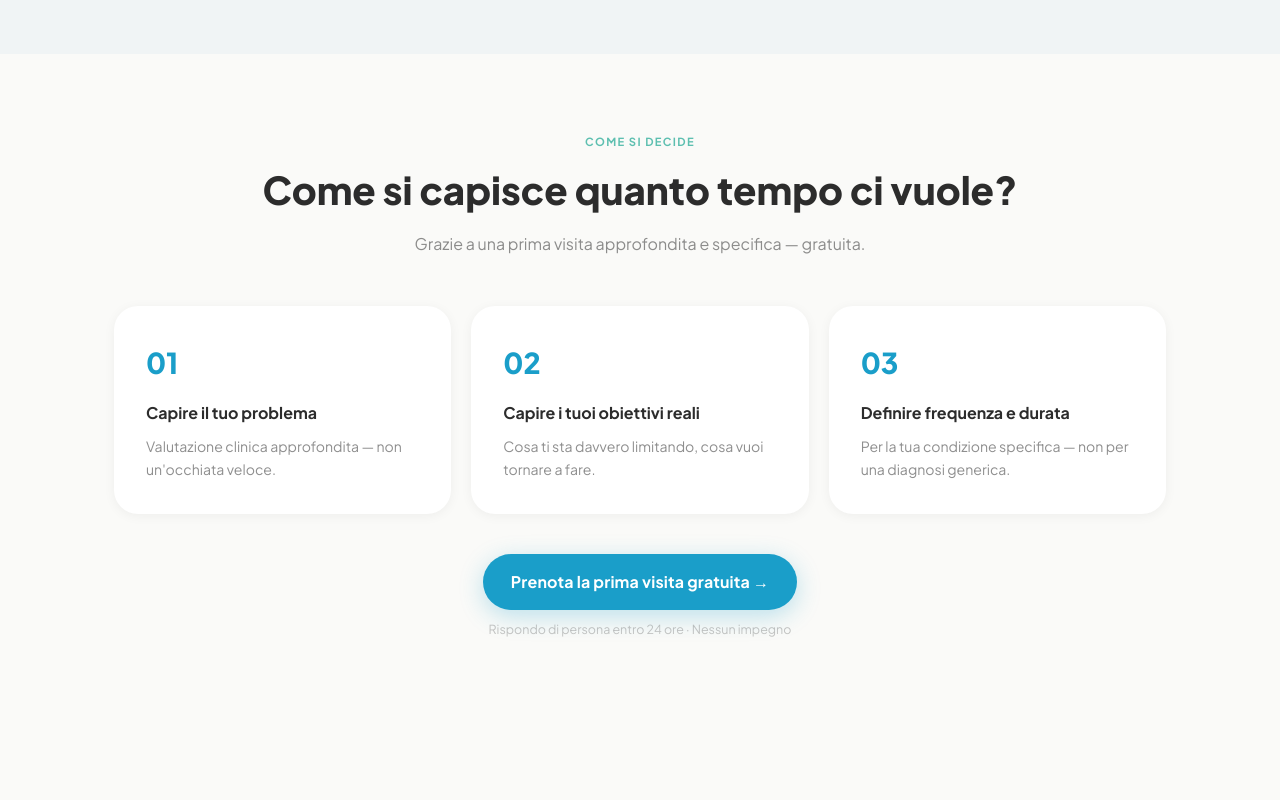
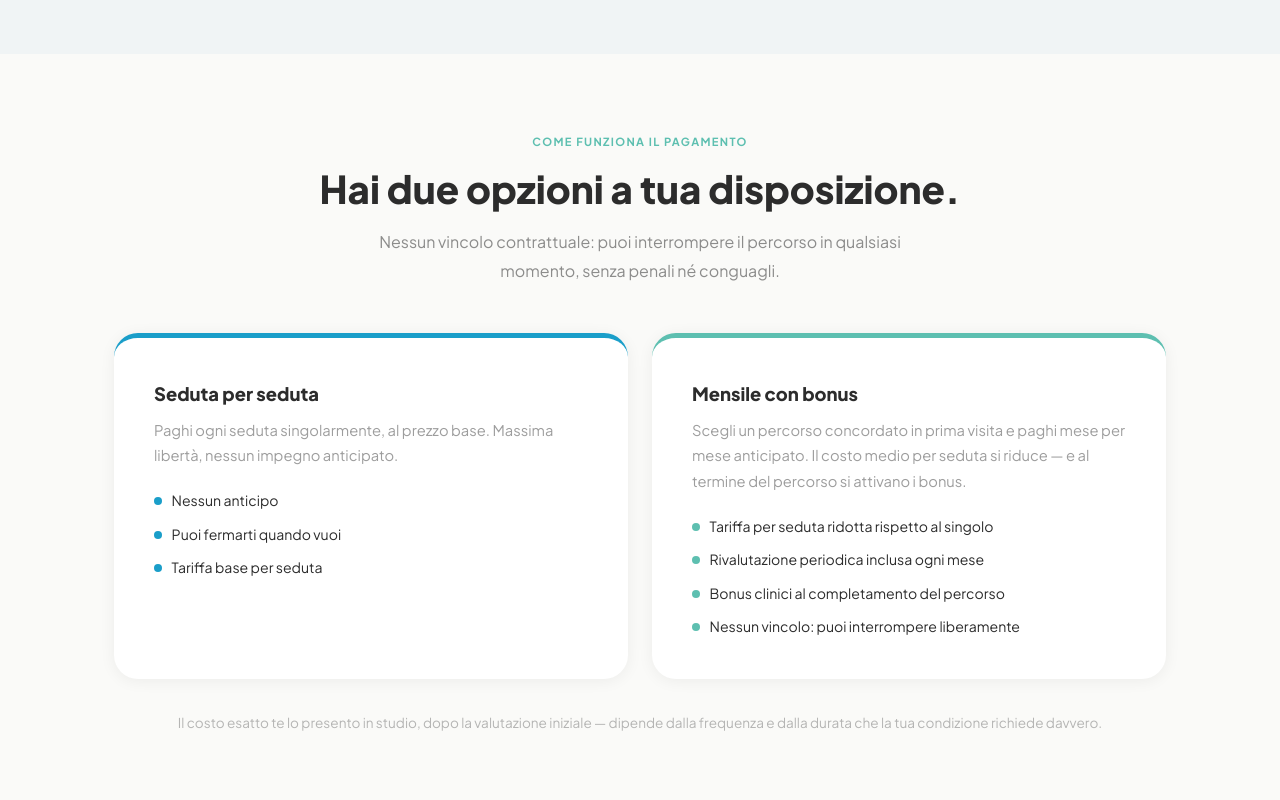
Before and after one commit to studio-mantovan/studio-mantovan, a Next.js app in the folder site/: page /percorsi in a window 1280 px wide. Shown: the part 2500-3300 px from the top of the page. Built offline with nearby package versions, Linux system fonts and the light colour scheme.

Commit message:
feat: aggiungi sezione opzioni di pagamento nella pagina percorsi
Co-Authored-By: Claude Sonnet 4.6 <noreply@anthropic.com>

```diff
--- a/site/src/app/percorsi/page.tsx
+++ b/site/src/app/percorsi/page.tsx
@@ -84,6 +84,7 @@ export default function PercorsiPage() {
       <FilosofiaSection />
       <CategorieSection />
       <TariffaSection />
+      <PagamentoSection />
       <ComeSiDecideSection />
       <FaqSection />
     </div>
@@ -319,6 +320,95 @@ function TariffaSection() {
   )
 }
 
+/* ─────────────────── PAGAMENTO ─────────────────── */
+function PagamentoSection() {
+  return (
+    <section style={{ background: C.bg }}>
+      <div style={{ maxWidth: C.container, margin: '0 auto', padding: `4.5rem ${C.pad}` }} className="md:py-24">
+        <FadeIn>
+          <div style={{ textAlign: 'center', marginBottom: '3rem' }}>
+            <span style={{ fontSize: '0.7rem', fontWeight: 700, textTransform: 'uppercase', letterSpacing: '0.12em', color: C.secondary }}>
+              Come funziona il pagamento
+            </span>
+            <h2 style={{ fontSize: 'clamp(1.8rem, 3vw, 2.4rem)', fontWeight: 800, color: C.text, marginTop: '0.75rem', lineHeight: 1.2 }}>
+              Hai due opzioni a tua disposizione.
+            </h2>
+            <p style={{ marginTop: '1rem', color: `${C.text}88`, lineHeight: 1.8, maxWidth: '580px', marginLeft: 'auto', marginRight: 'auto', fontSize: '1rem' }}>
+              Nessun vincolo contrattuale: puoi interrompere il percorso in qualsiasi momento, senza penali né conguagli.
+            </p>
+          </div>
+        </FadeIn>
+
+        <div className="grid grid-cols-1 md:grid-cols-2 gap-6">
+          <FadeIn direction="left" delay={0.05}>
+            <div style={{
+              background: C.white, borderRadius: C.radiusLg, padding: '2.5rem',
+              height: '100%', boxShadow: '0 2px 16px rgba(0,0,0,0.06)',
+              borderTop: `5px solid ${C.primary}`,
+            }}>
+              <h3 style={{ fontSize: '1.15rem', fontWeight: 800, color: C.text, marginBottom: '0.5rem' }}>
+                Seduta per seduta
+              </h3>
+              <p style={{ fontSize: '0.92rem', color: `${C.text}77`, lineHeight: 1.75, marginBottom: '1.25rem' }}>
+                Paghi ogni seduta singolarmente, al prezzo base. Massima libertà, nessun impegno anticipato.
+              </p>
+              <div style={{ display: 'flex', flexDirection: 'column', gap: '0.6rem' }}>
+                {[
+                  'Nessun anticipo',
+                  'Puoi fermarti quando vuoi',
+                  'Tariffa base per seduta',
+                ].map((v, i) => (
+                  <div key={i} style={{ display: 'flex', alignItems: 'center', gap: '0.6rem' }}>
+                    <div style={{ width: 8, height: 8, borderRadius: '50%', background: C.primary, flexShrink: 0 }} />
+                    <span style={{ fontSize: '0.88rem', color: C.text }}>{v}</span>
+                  </div>
+                ))}
+              </div>
+            </div>
+          </FadeIn>
+
+          <FadeIn direction="right" delay={0.1}>
+            <div style={{
+              background: C.white, borderRadius: C.radiusLg, padding: '2.5rem',
+              height: '100%', boxShadow: '0 2px 16px rgba(0,0,0,0.06)',
+              borderTop: `5px solid ${C.secondary}`,
+            }}>
+              <h3 style={{ fontSize: '1.15rem', fontWeight: 800, color: C.text, marginBottom: '0.5rem' }}>
+                Mensile con bonus
+              </h3>
+              <p style={{ fontSize: '0.92rem', color: `${C.text}77`, lineHeight: 1.75, marginBottom: '1.25rem' }}>
+                Scegli un percorso concordato in prima visita e paghi mese per mese anticipato. Il costo medio per seduta si riduce — e al termine del percorso si attivano i bonus.
+              </p>
+              <div style={{ display: 'flex', flexDirection: 'column', gap: '0.6rem' }}>
+                {[
+                  'Tariffa per seduta ridotta rispetto al singolo',
+                  'Rivalutazione periodica inclusa ogni mese',
+                  'Bonus clinici al completamento del percorso',
+                  'Nessun vincolo: puoi interrompere liberamente',
+                ].map((v, i) => (
+                  <div key={i} style={{ display: 'flex', alignItems: 'center', gap: '0.6rem' }}>
+                    <div style={{ width: 8, height: 8, borderRadius: '50%', background: C.secondary, flexShrink: 0 }} />
+                    <span style={{ fontSize: '0.88rem', color: C.text }}>{v}</span>
+                  </div>
+                ))}
+              </div>
+            </div>
+          </FadeIn>
+        </div>
+
+        <FadeIn delay={0.15}>
+          <p style={{
+            marginTop: '2rem', textAlign: 'center',
+            fontSize: '0.85rem', color: `${C.text}55`, lineHeight: 1.7,
+          }}>
+            Il costo esatto te lo presento in studio, dopo la valutazione iniziale — dipende dalla frequenza e dalla durata che la tua condizione richiede davvero.
+          </p>
+        </FadeIn>
+      </div>
+    </section>
+  )
+}
+
 /* ─────────────────── COME SI DECIDE ─────────────────── */
 function ComeSiDecideSection() {
   const step = [
```
